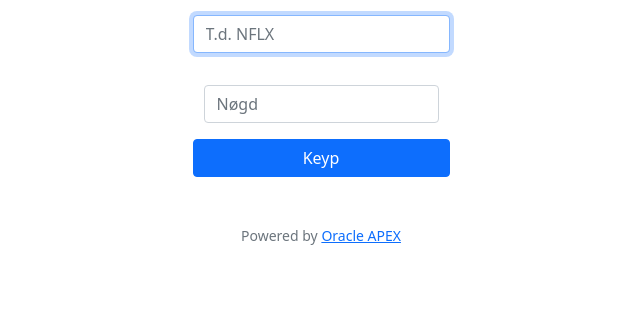
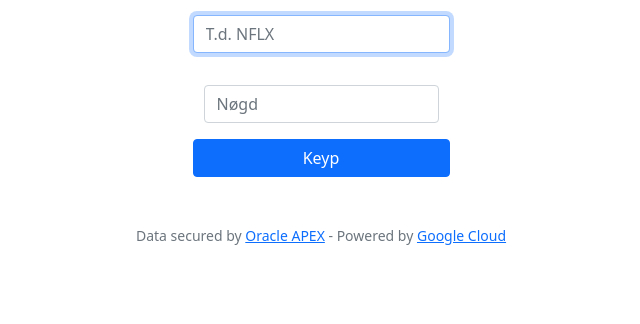
Before and after one commit to TeiturB/Fjordbank, a Flask app: page /accounts in a window 1280 px wide. Shown: the part 187-511 px from the top of the page, without its empty margins (319-959 px from the left). Run offline with Flask 2, Linux system fonts and the light colour scheme; some libraries are stand-ins or nearby versions.

Commit message:
Style: Update footer

```diff
--- a/templates/layout.html
+++ b/templates/layout.html
@@ -72,7 +72,7 @@
         </main>
 
         <footer class="mb-5 small text-center text-muted">
-            Powered by  <a href="https://apex.oracle.com/">Oracle APEX</a>
+            Data secured by <a href="https://apex.oracle.com/">Oracle APEX</a> - Powered by <a href="https://cloud.google.com/">Google Cloud</a>
         </footer>
 
     </body>
```
